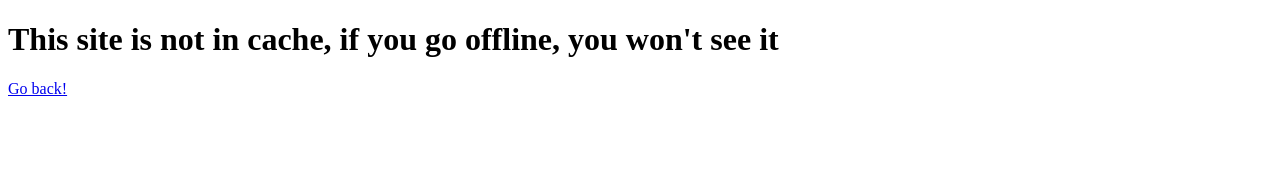
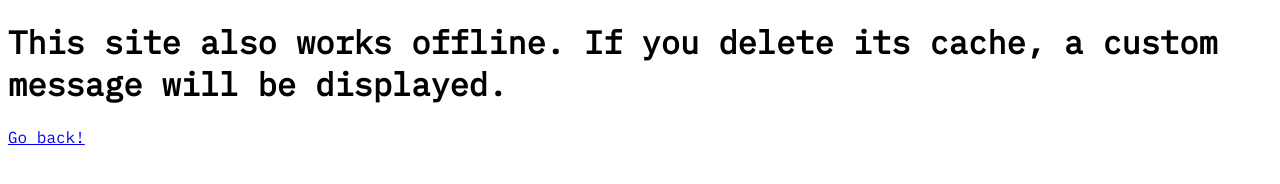
Before and after one commit to szymonszoldra/pwa-caching, a plain HTML site: page pages/secondSite.html in a window 1280 px wide. Drawn offline with Linux system fonts and the light colour scheme.

Commit message:
Change offline message

```diff
--- a/pages/secondSite.html
+++ b/pages/secondSite.html
@@ -3,10 +3,11 @@
 <head>
   <meta charset="UTF-8">
   <meta name="viewport" content="width=device-width, initial-scale=1.0">
+  <link rel="stylesheet" href="../style.css">
   <title>Document</title>
 </head>
 <body>
-  <h1>This site is not in cache, if you go offline, you won't see it</h1>
+  <h1>This site also works offline. If you delete its cache, a custom message will be displayed.</h1>
   <a href="https://szymonszoldra.github.io/pwa-caching/">Go back!</a>
 </body>
 </html>
```
